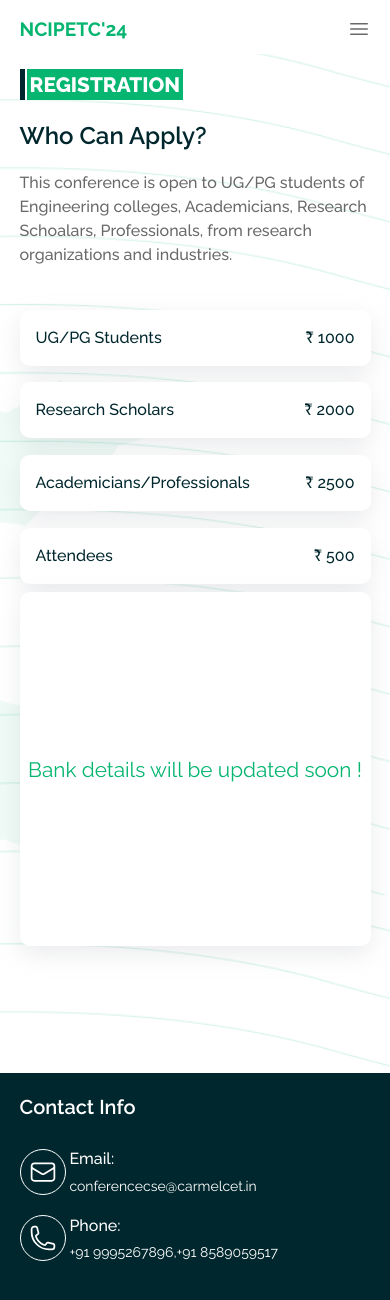
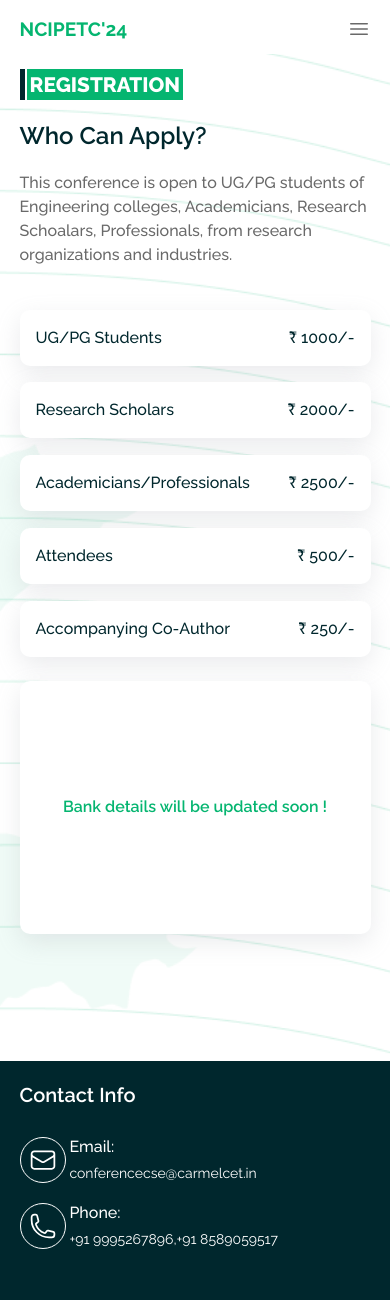
Before and after one commit to AbhishekNSanthosh/ncipetc24, a Next.js app: page /registration in a window 390 px wide. Shown: the top 1300 px of the page. Built offline with nearby package versions, Linux system fonts and the light colour scheme.

Commit message:
refactor:values added

```diff
--- a/src/common/constants/constants.js
+++ b/src/common/constants/constants.js
@@ -64,13 +64,13 @@ export const navLinks = [
 export const aboutUsData = [
     {
         title: "About the Conference",
-        desc: "National Conference on Interdisciplinary Perspectives of Emerging Trends in Computing (NCIPETC 2024). NCIPETC 2024 aims to provide an excellent forum for uniting academicians and experts from industries to share knowledge and research in the field of computing. The conference also serves as  a dynamic platform for researchers, scientists, academicians, and students to exchange their ideas in all aspects of computing including emergin technologies, methodologies and applications. Concepts and products that develop new ideas or theories addressing societal challenges, promoting sustainability and contributing to the advancement of science, engineering, healthcare, business and other domains are encouraged. All the selected papers will be published in conference proceedings and peer-reviewed journal. Only the best paper will be published in the Scopus indexed journal.",
+        desc: "National Conference on Interdisciplinary Perspectives of Emerging Trends in Computing (NCIPETC 2024). NCIPETC 2024 aims to provide an excellent forum for uniting academicians and experts from industries to share knowledge and research in the field of computing. The conference also serves as  a dynamic platform for researchers, scientists, academicians, and students to exchange their ideas in all aspects of computing including emerging technologies, methodologies and applications. Concepts and products that develop new ideas or theories addressing societal challenges, promoting sustainability and contributing to the advancement of science, engineering, healthcare, business and other domains are encouraged. All the selected papers will be published in conference proceedings. A few selected papers accepted after peer review  will be published in an indexed journal.",
         img: "/images/aboutconf.png",
         reverse: false
     },
     {
         title: "about carmel college of engineering & technology",
-        desc: "Carmel college of engineering & technology (CCET) is owned and managed by St. Joseph's Carmel Educational & Charitable Trust of CMI.CCET is a self-financing college approved by AICTE and affiliated to APJ Abdul Kalam Technological University, kerala which offers 4 year B.Tech degree courses in Civil Engineering, Mechanical Engineering, Electical Engineering and Computer Science and Engineering.",
+        desc: "Carmel College of Engineering & Technology (CCET) is owned and managed by St. Joseph's Carmel Educational & Charitable Trust of CMI.CCET is a self-financing college approved by AICTE and affiliated to APJ Abdul Kalam Technological University, kerala which offers 4 year B.Tech degree courses in Civil Engineering, Mechanical Engineering, Electical Engineering and Computer Science and Engineering.",
         img: "/images/aboutclg.png",
         reverse: true
     },
@@ -378,5 +378,9 @@ export const whocanApply = [
     {
         title: "attendees",
         fee: 500
+    },
+    {
+        title: "accompanying co-author",
+        fee: 250
     }
 ]
--- a/src/styles/scss/registration.module.scss
+++ b/src/styles/scss/registration.module.scss
@@ -87,7 +87,7 @@
 
 .bank {
     width: 100%;
-    height: 42vh;
+    height: 53vh;
     display: flex;
     align-items: center;
     justify-content: center;
@@ -96,7 +96,30 @@
     box-shadow: rgba(149, 157, 165, 0.2) 0px 8px 24px;
 }
 
-.details{
+@media only screen and (max-width: 880px) {
+    .bank {
+        width: 100%;
+        height: 30vh;
+        margin-top: 1rem;
+        display: flex;
+        align-items: center;
+        justify-content: center;
+        border-radius: 10px;
+        background-color: $white;
+        box-shadow: rgba(149, 157, 165, 0.2) 0px 8px 24px;
+    }
+}
+
+.bankdetails{
     color: $primary;
     font-size: 1.3rem;
+    font-weight: 500;
 }
+
+@media only screen and (max-width: 880px) {
+    .bankdetails{
+        color: $primary;
+        font-size: 1rem;
+        font-weight: 600;
+    }
+}
--- a/src/widgets/Registration/view.jsx
+++ b/src/widgets/Registration/view.jsx
@@ -24,14 +24,14 @@ export default function Registration() {
                   <span className={styles.itemName}>{item?.title}</span>
                 </div>
                 <div className={styles.item}>
-                  <span className={styles.fee}>₹{" "}{item?.fee}</span>
+                  <span className={styles.fee}>₹{" "}{item?.fee}/-</span>
                 </div>
               </div>
             ))}
           </div>
           <div className={styles.infobox}>
             <div className={styles.bank}>
-              <span className={styles.details}>Bank details will be updated soon !</span>
+              <span className={styles.bankdetails}>Bank details will be updated soon !</span>
             </div>
           </div>
         </div>
--- a/src/widgets/SubmissioGuidelines/view.jsx
+++ b/src/widgets/SubmissioGuidelines/view.jsx
@@ -11,7 +11,7 @@ export default function SubmissionGuidelines() {
       <div className={styles.wrapper}>
         <div className={styles.row}>
           <div className={styles.titleBox}>
-            <span className={styles.titlename}>Paper Submission</span>
+            <span className={styles.titlename}>PAPER SUBMISSION</span>
           </div>
           <div className={styles.descBox}>
             <span className={styles.titledesc}>Authors are invited to submit papers in electronic format. Instructions are published in the conference website. Acceptance or rejection of papers is based on peer review of the full papers. The size of the paper is limited to 6 pages conforming to the IEEE format and specifications. The IEEE paper template can be <a className={styles.link} target="_blank" href="https://www.ieee.org/conferences/publishing/templates.html">downloaded here</a> .</span>
@@ -20,7 +20,7 @@ export default function SubmissionGuidelines() {
             <span className={styles.titlename}>AUTHORS</span>
           </div>
           <div className={styles.descBox}>
-            <span className={styles.titledesc}>Authors who wish to participate at the conference must register individually. The selected paper requires at least one author to attend the conference for presentation. Papers not presented at the conference will not be included in the Conference Proceedings. </span>
+            <span className={styles.titledesc}>Authors who wish to participate at the conference must register individually. The selected paper requires atleast one author to attend the conference for presentation. Papers not presented at the conference will not be included in the Conference Proceedings. </span>
           </div>
           <div className={styles.col}>
             {authorGuidelines?.map((guidline, index) => (
@@ -36,7 +36,7 @@ export default function SubmissionGuidelines() {
             <span className={styles.titlename}>PEER REVIEW</span>
           </div>
           <div className={styles.descBox}>
-            <span className={styles.titledesc}>Accepted papers will be subjected to a double-blind review process conducted by the Program Committee. This evaluation will be based on criteria such as technical soundness, alignment with the conference's thematic focus, novelty of contributions, significance of findings, and clarity of exposition.</span>
+            <span className={styles.titledesc}>Accepted papers will be subjected to a double-blind review process conducted by the Program Committee. This evaluation will be based on criteria such as technical soundness, alignment with the conference's thematic focus, novelty of contributions, significance of findings and clarity of exposition.</span>
             <span className={styles.titledesc}>In addition to content assessment, submissions must adhere strictly to formatting guidelines and ensure author anonymity. Papers failing to meet these requirements will be rejected outright without undergoing the review process.</span>
           </div>
           <div className={styles.titleBox}>
@@ -62,7 +62,7 @@ export default function SubmissionGuidelines() {
             <span className={styles.titledesc}>Plagiarism in conferences involves presenting someone else's work, ideas, or words as one's own without proper credit. It can include direct copying, paraphrasing without attribution, self-plagiarism, data or ideas plagiarism. To maintain integrity, conferences use anti-plagiarism software, enforce citation guidelines, and conduct thorough reviews. Violations can lead to rejection or other penalties.</span>
           </div>
           <div className={styles.titleBox}>
-            <span className={styles.titlename}>General Guidelines</span>
+            <span className={styles.titlename}>GENERAL GUIDELINES</span>
           </div>
           <div className={styles.descBox}>
             <span className={styles.titledesc}>Fee payment is required in order to attend the conference. The authors of accepted submission must register for the conference and pay the registration fee before the deadline. Each paper should have at least one author who pays the registration fee and attends the conference. Requests to update, edit, change, or add information to the paper after final submission will not be entertained.</span>
```
